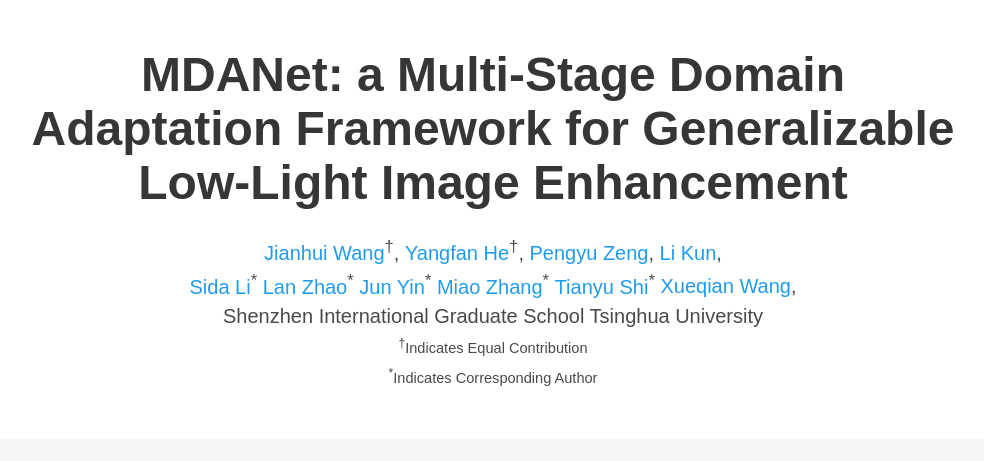
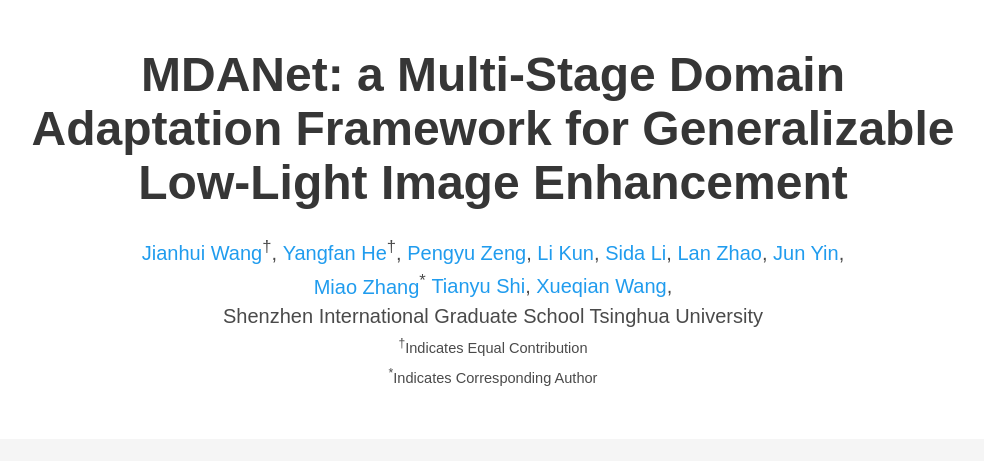
Before and after one commit to MiaoRain/MDANet, a plain HTML site: page index.html in a window 1280 px wide. Shown: the top 461 px of the page, without its empty margins (147-1131 px from the left). Drawn offline with nearby package versions, Linux system fonts and the light colour scheme; some icons are missing; a web font is replaced by a local one.

Commit message:
Update index.html

```diff
--- a/index.html
+++ b/index.html
@@ -64,15 +64,15 @@
                   <span class="author-block">
                   <a href="THIRD AUTHOR PERSONAL LINK" target="_blank">Li Kun</a>,</span>
                   <span class="author-block">
-                  <a href="THIRD AUTHOR PERSONAL LINK" target="_blank">Sida Li</a><sup>*</sup>
+                  <a href="THIRD AUTHOR PERSONAL LINK" target="_blank">Sida Li</a>,</span>
                   <span class="author-block">
-                  <a href="THIRD AUTHOR PERSONAL LINK" target="_blank">Lan Zhao</a><sup>*</sup>
+                  <a href="THIRD AUTHOR PERSONAL LINK" target="_blank">Lan Zhao</a>,</span>
                   <span class="author-block">
-                                    <a href="THIRD AUTHOR PERSONAL LINK" target="_blank">Jun Yin</a><sup>*</sup>
+                                    <a href="THIRD AUTHOR PERSONAL LINK" target="_blank">Jun Yin</a>,</span>
                   <span class="author-block">
                                       <a href="THIRD AUTHOR PERSONAL LINK" target="_blank">Miao Zhang</a><sup>*</sup>
                   <span class="author-block">
-                                      <a href="THIRD AUTHOR PERSONAL LINK" target="_blank">Tianyu Shi</a><sup>*</sup>
+                                      <a href="THIRD AUTHOR PERSONAL LINK" target="_blank">Tianyu Shi</a>,</span>
                   <span class="author-block">
                   <a href="THIRD AUTHOR PERSONAL LINK" target="_blank">Xueqian Wang</a>,</span>
 
```
